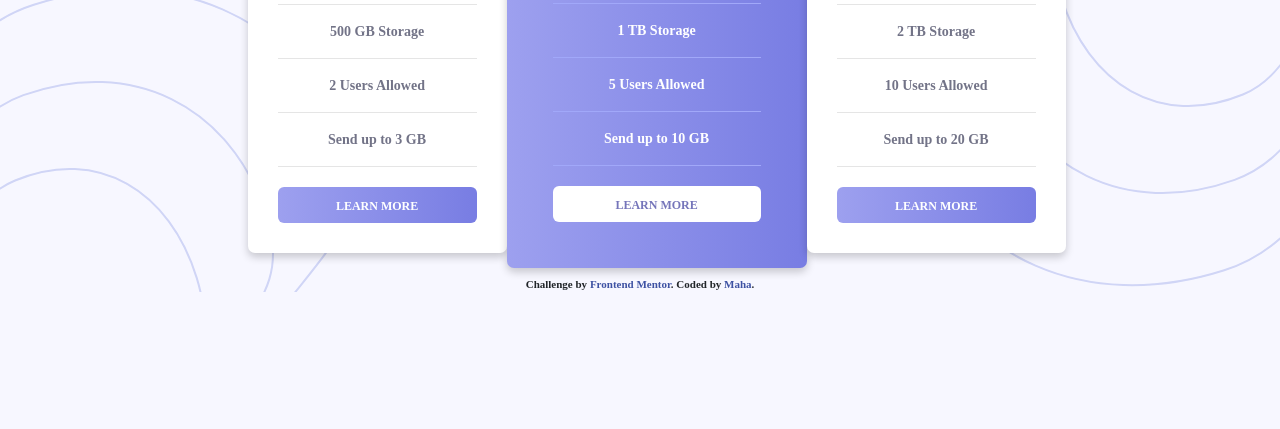
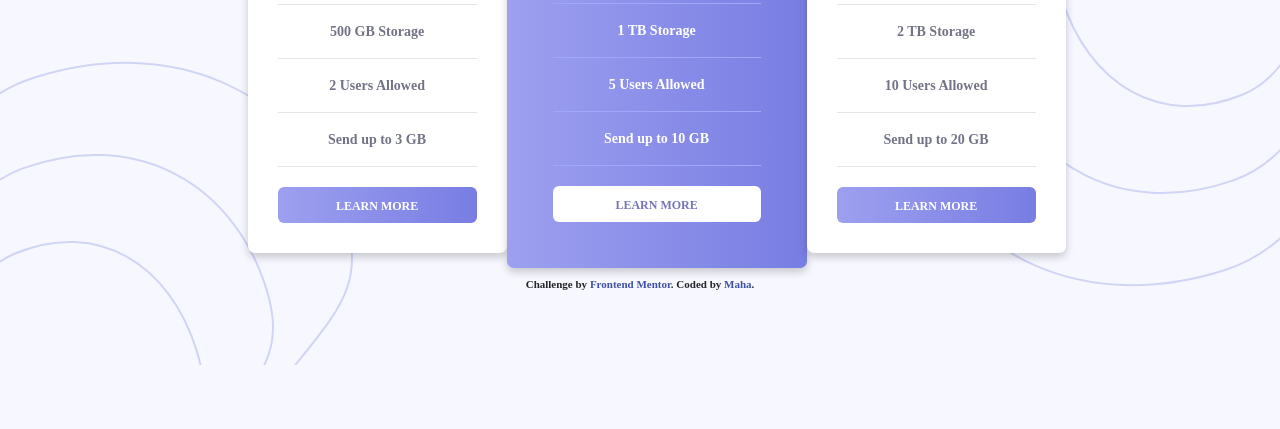
Before and after one commit to mahazz/Pricing-with-toggle, a plain HTML site: page index.html in a window 1280 px wide. Shown: the part 371-800 px from the top of the page. Drawn offline with nearby package versions, Linux system fonts and the light colour scheme.

Commit message:
Update body height

```diff
--- a/style.css
+++ b/style.css
@@ -6,6 +6,7 @@ body {
   font-size: 15px;
   font-family: "https://fonts.google.com/specimen/Montserrat";
   font-weight: 700;
+  height: 46rem;
 }
 .attribution {
   font-size: 11px;
```
